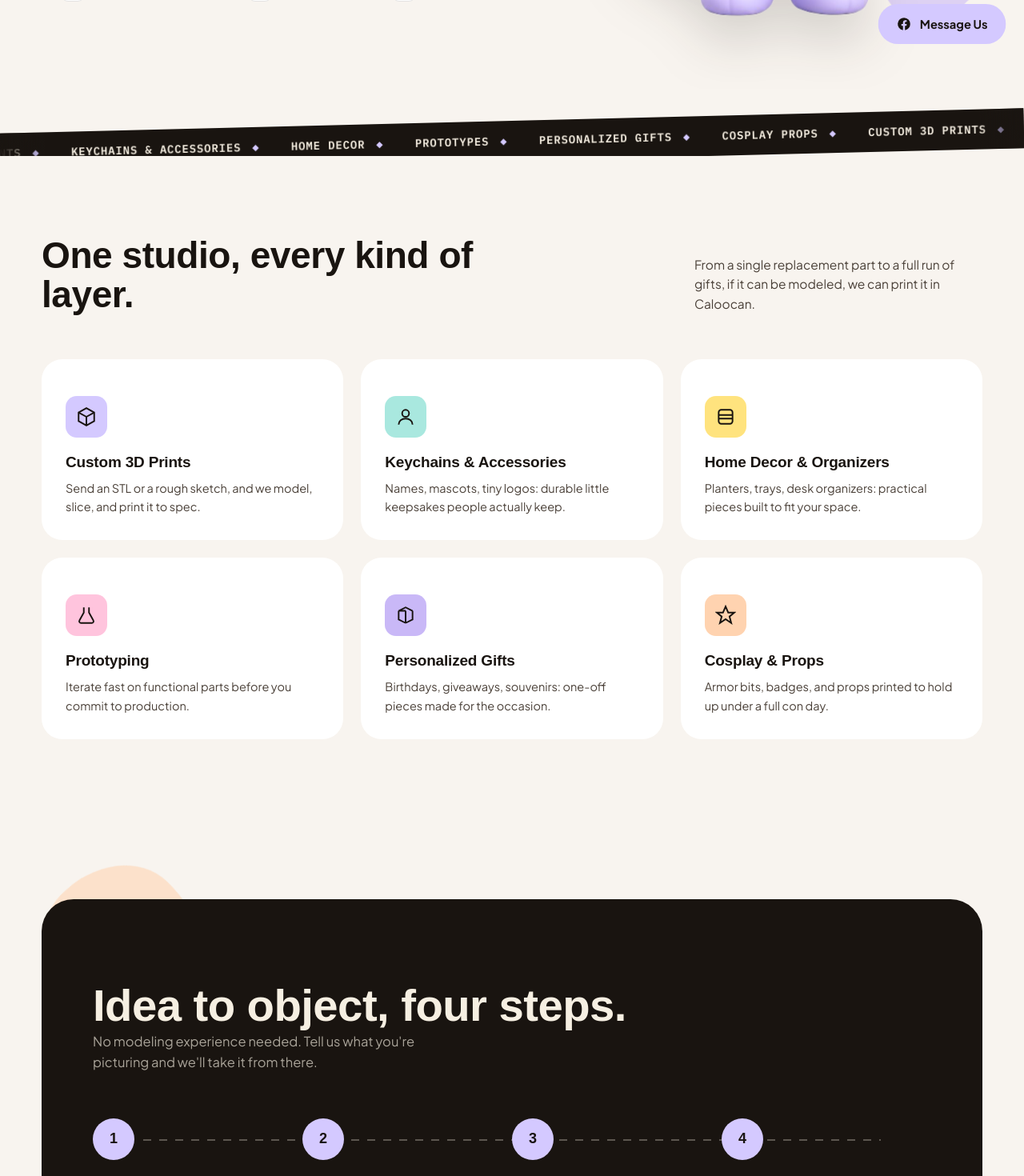
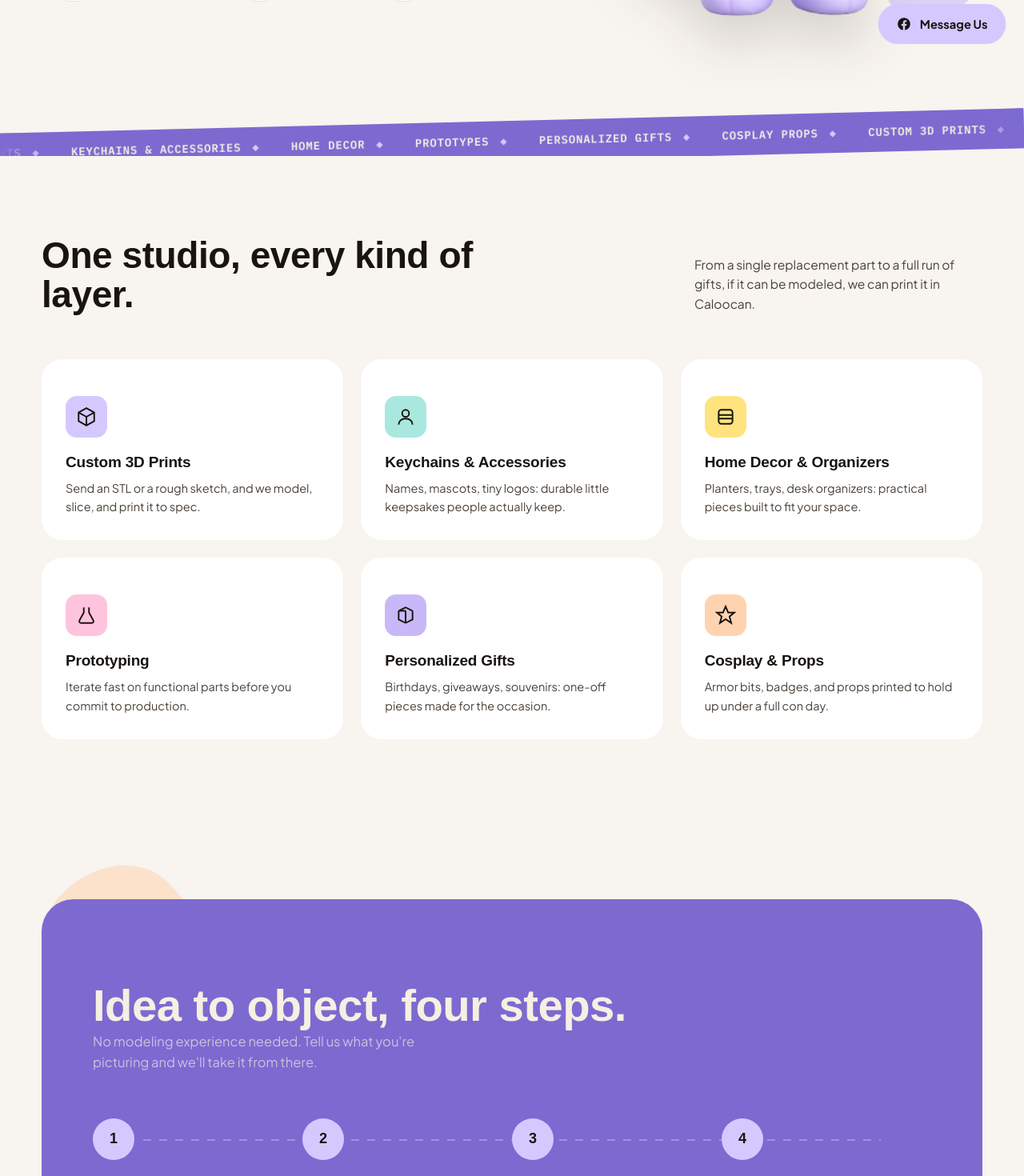
Before and after one commit to Cedricantiporta/Mind2matter, a Next.js app: page / in a window 1280 px wide. Shown: the part 720-2190 px from the top of the page at 80% size. Built offline with nearby package versions, Linux system fonts and the light colour scheme; a web font is replaced by a local one.

Commit message:
Replace black UI blocks with brand purple
Marquee strip, process section, contact icon badges, hours card,
socials hover state, and the about-photo overlay badge now use
--orange-deep (brand purple) instead of --ink (near-black).

```diff
--- a/app/globals.css
+++ b/app/globals.css
@@ -310,7 +310,7 @@ nav.links a:hover {
   width: 100%;
 }
 .marquee-strip {
-  background: var(--ink);
+  background: var(--orange-deep);
   color: var(--cream);
   padding: 16px 0;
   overflow: hidden;
@@ -331,11 +331,11 @@ nav.links a:hover {
 }
 .marquee-strip::before {
   left: 0;
-  background: linear-gradient(to right, var(--ink), transparent);
+  background: linear-gradient(to right, var(--orange-deep), transparent);
 }
 .marquee-strip::after {
   right: 0;
-  background: linear-gradient(to left, var(--ink), transparent);
+  background: linear-gradient(to left, var(--orange-deep), transparent);
 }
 .marquee-track {
   display: flex;
@@ -474,7 +474,7 @@ section {
 
 /* ---------- PROCESS ---------- */
 .process {
-  background: var(--ink);
+  background: var(--orange-deep);
   color: var(--cream);
   border-radius: 40px;
   position: relative;
@@ -943,7 +943,7 @@ section {
   bottom: 20px;
   left: 20px;
   right: 20px;
-  background: rgba(25, 20, 16, 0.85);
+  background: rgba(124, 106, 209, 0.9);
   backdrop-filter: blur(6px);
   border-radius: 16px;
   padding: 16px 18px;
@@ -1033,7 +1033,7 @@ section {
   width: 38px;
   height: 38px;
   border-radius: 10px;
-  background: var(--ink);
+  background: var(--orange-deep);
   color: var(--cream);
   display: flex;
   align-items: center;
@@ -1055,7 +1055,7 @@ section {
   font-family: var(--font-plex-mono);
 }
 .hours-card {
-  background: var(--ink);
+  background: var(--orange-deep);
   color: var(--cream);
   border-radius: 20px;
   padding: 24px;
@@ -1164,7 +1164,7 @@ footer {
   transition: background 0.2s, color 0.2s, transform 0.2s;
 }
 .socials a:hover {
-  background: var(--ink);
+  background: var(--orange-deep);
   color: var(--cream);
   transform: translateY(-3px);
 }
```
